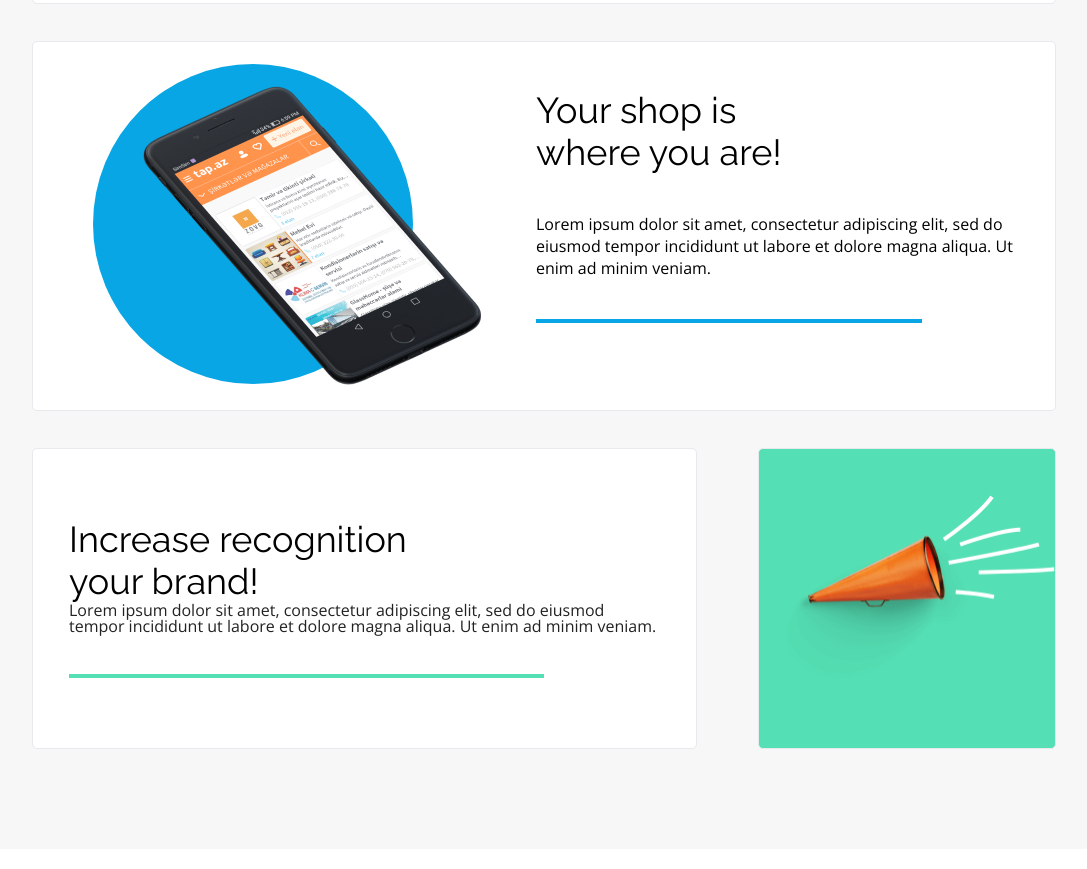
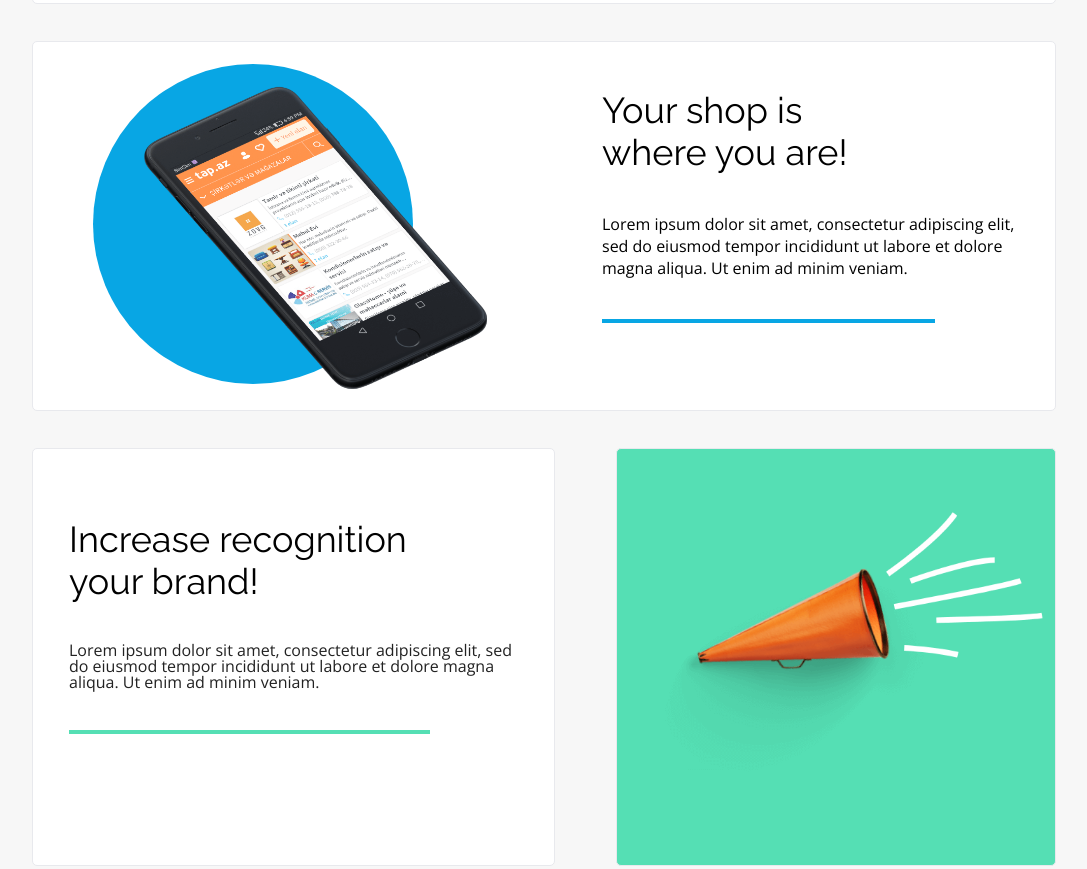
Before and after one commit to LukasDudek/BestShop, a plain HTML site: page index.html in a window 1280 px wide. Shown: the part 1987-2856 px from the top of the page, without its empty margins (96-1183 px from the left). Drawn offline with nearby package versions, Linux system fonts and the light colour scheme.

Commit message:
poprawa resposywnosci

```diff
--- a/elements/_benefits.scss
+++ b/elements/_benefits.scss
@@ -20,7 +20,7 @@
             width: 80%;
             height: auto;
         }
-        @include mobile {
+        @include smallnotebook {
             width: 80%;
             height: 100%;
             flex-direction: column-reverse;
@@ -31,18 +31,22 @@
             max-height: 156px;
             margin-bottom: 40px;
             @include notebook {
-                max-width: 100%;
+                width: 50%;
                 max-height: 100%;
             }
-            @include mobile {
+            @include smallnotebook {
                 margin-bottom: 90px;
+                width: 100%;
             }
             .btittle {
                 font-family: $font-raleway;
                 color: $color-black;
                 line-height: 42px;
                 font-size: 2.25rem;
-                @include mobile {
+                // @include smallnotebook {
+                //     font-size: 3.25rem;
+                // }
+                @include smallnotebook {
                     font-size: 3.25rem;
                 }
             }
@@ -60,15 +64,19 @@
             img {
                 position: relative;
                 z-index: 2;
+                width: 100%;
             }
-            @include mobile {
+            @include smallnotebook {
                 margin: 30px 15px 60px 0;
             }
         }
         .box-img1 {
             margin-right: 30px;
             margin-top: 120px;
-            @include mobile {
+            // @include notebook {
+            //     margin-right: 73px;
+            // }
+            @include smallnotebook {
                 margin-right: -30px;
                 margin-top: 80px;
                 margin-bottom: 30px;
@@ -76,7 +84,7 @@
         }
     }
     .box2 {
-        @include mobile {
+        @include smallnotebook {
             flex-direction: column;
         }
         .box-img2{
@@ -90,14 +98,14 @@
         @include notebook {
             width: 80%;
         }
-        @include mobile {
+        @include smallnotebook {
             flex-direction: column;
             width: 80%;
             margin: 0px 5% 50px 5%;
         }
         .box-texts3 {
             width: 623.04px;
-            height: 370px;
+            height: auto;
             background-color: $color-white;
             border-radius: 5px;
             border: #E8E9ED 1px solid;
@@ -106,16 +114,14 @@
                 width: 100%;
                 height: auto;
             }
-            @include mobile {
-                width: 100%;
-                height: auto;
-            }
+
             .btittle {
                 font-family: $font-raleway;
                 color: $color-black;
                 line-height: 42px;
                 font-size: 2.25rem;
-                @include mobile {
+                margin-bottom: 40px;
+                @include smallnotebook {
                     width: 100%;
                     margin-bottom: 20px;
                 }
@@ -131,12 +137,15 @@
             margin-left: 60.96px;
             border-radius: 5px;
             border: #E8E9ED 1px solid;
-            @include mobile {
+            img {
+                transform: scale(0.7);
+            }
+            @include smallnotebook {
                 width: 100%;
                 margin-left: 0;
                 img {
                     vertical-align: middle;
-                    transform: scale(1.5);
+                    transform: scale(1.1);
                     margin-top: 68px;
                 }
             }
@@ -153,11 +162,8 @@
     margin-top: 40px;
 }
 .box1:hover .btext1::after {
-    width: 527px;
+    width: 100%;
     transition: 0.2s;
-    @include mobile {
-        width: 100%;
-    }
 }
 .box-img1::after {
     content: "";
--- a/elements/_contact.scss
+++ b/elements/_contact.scss
@@ -11,6 +11,9 @@
         height: 376px;
         margin-bottom: 59px;
         display: flex;
+        @include notebook {
+            width: 87%;
+        }
         @include mobile {
             width: 80%;
             height: auto;
--- a/elements/_pricing.scss
+++ b/elements/_pricing.scss
@@ -207,6 +207,7 @@
     @include notebook {
         top: 10px;
         left: -104px;
+        font-size: 1.7rem;
     }
     @include mobile {
         top: 6px;
--- a/index.html
+++ b/index.html
@@ -100,14 +100,14 @@
                 <p class="btext1 btext">Lorem ipsum dolor sit amet, consectetur adipiscing elit, sed do eiusmod tempor incididunt ut labore et dolore magna aliqua. Ut enim ad minim veniam.</p>
             </div>
             <div class="box-img box-img1">
-                <img src="./assets/Macbook.png" alt="laptop" width="386,44px" height="219px">
+                <img src="./assets/Macbook.png" alt="laptop">
             </div>
 
         </div>
         <div class="box box2">
 
             <div class="box-img box-img2">
-                <img src="./assets/iPhone.png" alt="phone" width="426px" height="328px">
+                <img src="./assets/iPhone.png" alt="phone">
             </div>
             <div class="box-texts">
                 <h2 class="btittle">Your shop is <br>where you are!</h2>
@@ -122,7 +122,7 @@
             </div>
 
             <div class="box-img3">
-                <img src="./assets/Trumpet.png" alt="trumpet" width="295.73px" height="207.72px">
+                <img src="./assets/Trumpet.png" alt="trumpet">
             </div>
 
         </div>
--- a/settings/_mixins.scss
+++ b/settings/_mixins.scss
@@ -16,3 +16,8 @@
       @content;
     }
   }
+  @mixin smallnotebook {
+    @media (max-width: 985px) {
+      @content;
+    }
+  }
```
Also changed, not shown: css/main.css, 1 other file.
